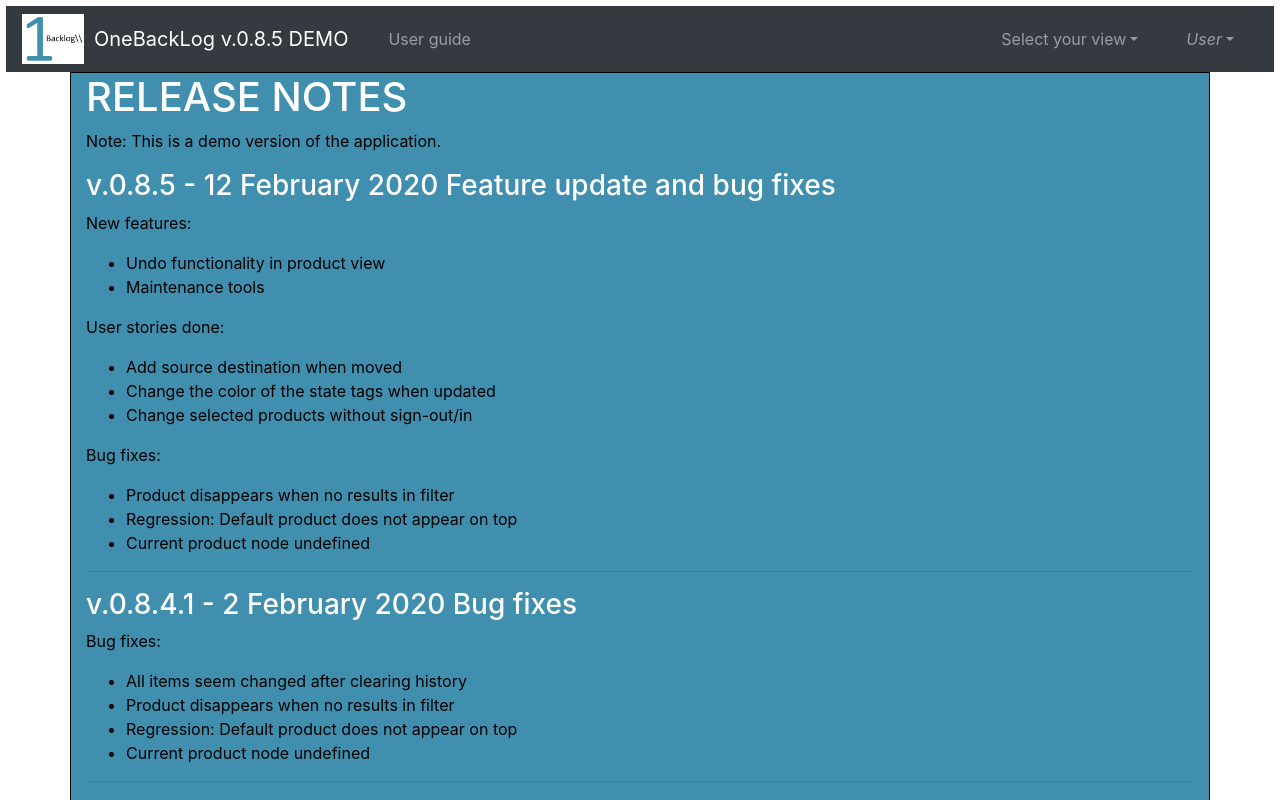
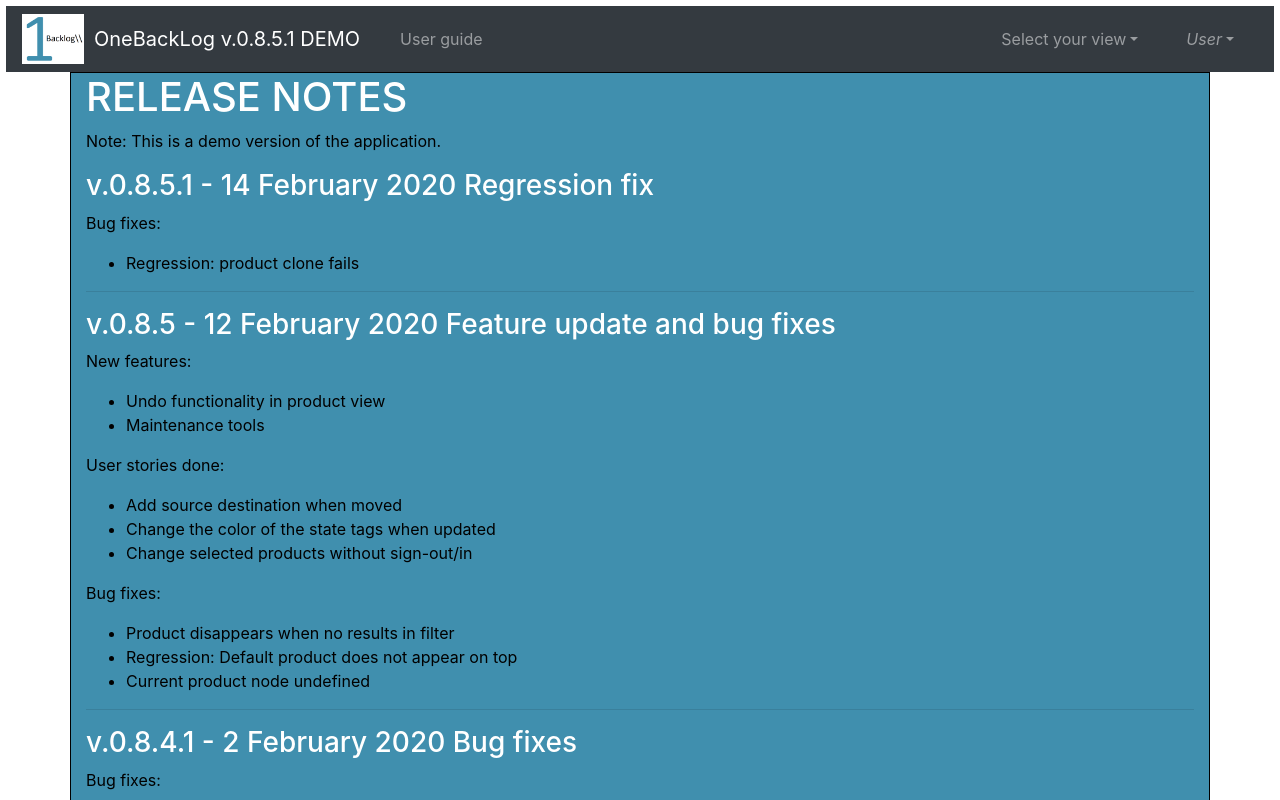
Before and after one commit to ErikVerheul/OneBacklog, a Vue app: page /rel-notes in a window 1280 px wide. Shown: the top 800 px of the page. Built offline with nearby package versions, Linux system fonts and the light colour scheme.

Commit message:
Regression fix:  product clone fails

```diff
--- a/src/components/header/header.js
+++ b/src/components/header/header.js
@@ -9,7 +9,7 @@ export default {
     mixins: [utilities],
     data() {
         return {
-            appVersion: "OneBackLog v.0.8.5",
+            appVersion: "OneBackLog v.0.8.5.1",
             oldPassword: "",
             newPassword1: "",
             newPassword2: "",
--- a/src/components/rel-notes/rel-notes.vue
+++ b/src/components/rel-notes/rel-notes.vue
@@ -6,6 +6,12 @@
 			<b-col cols="12" class="left-column">
 				<h1>RELEASE NOTES</h1>
 				<p v-if=this.$store.state.demo>Note: This is a demo version of the application.</p>
+				<h3>v.0.8.5.1 - 14 February 2020 Regression fix</h3>
+				<p>Bug fixes:</p>
+				<ul>
+					<li>Regression: product clone fails</li>
+				</ul>
+				<hr>
 				<h3>v.0.8.5 - 12 February 2020 Feature update and bug fixes</h3>
 				<p>New features:</p>
 				<ul>
```
